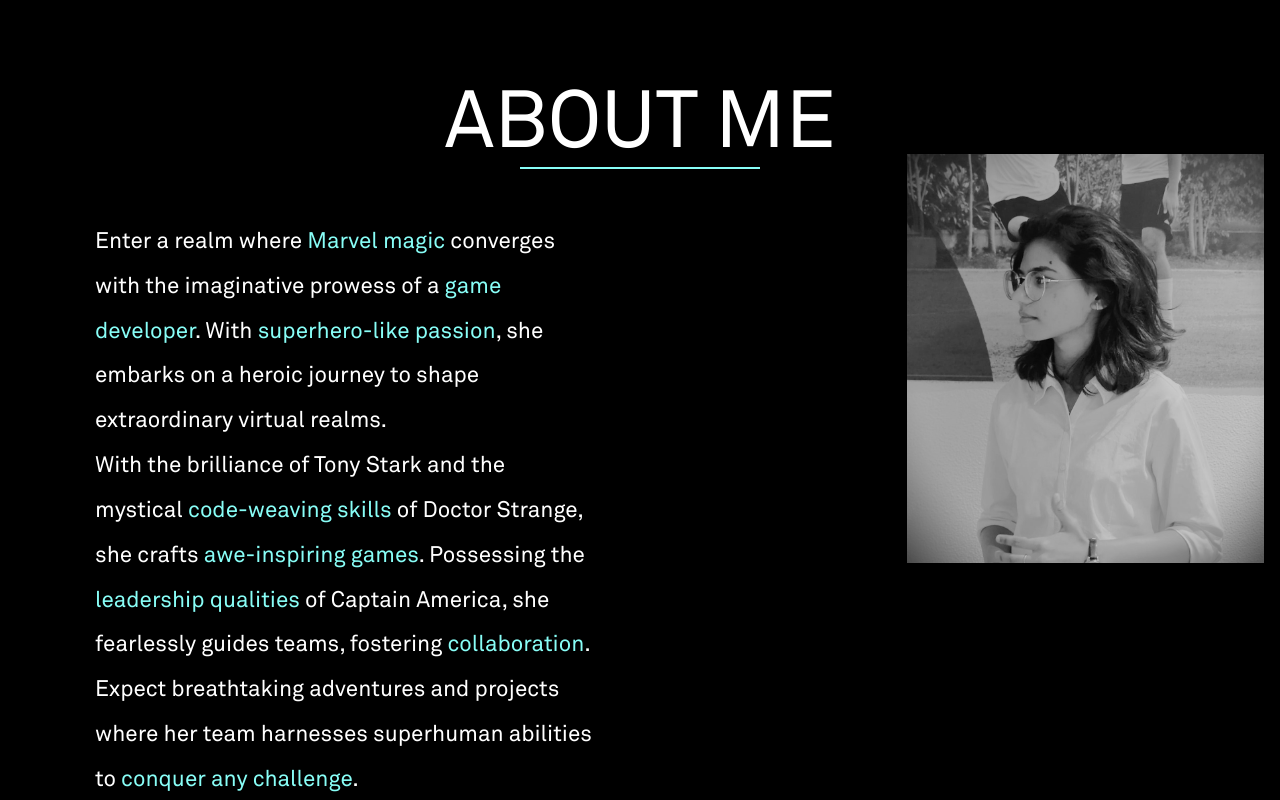
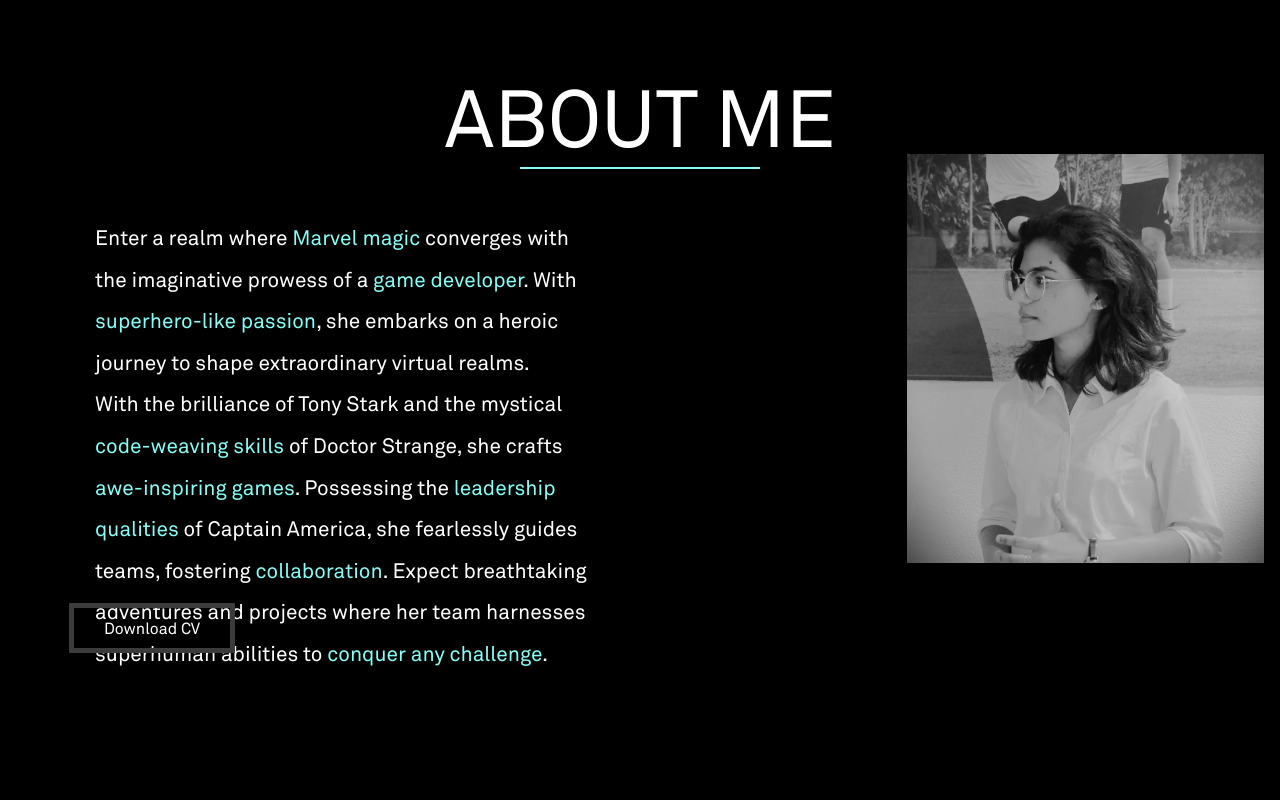
Before and after one commit to ParkhiSaini/Portfolio, a React (Create React App) app: page / in a window 1280 px wide. Shown: the part 3054-3854 px from the top of the page. Built offline with nearby package versions, Linux system fonts and the light colour scheme.

Commit message:
added download cv

```diff
--- a/src/App.css
+++ b/src/App.css
@@ -423,11 +423,13 @@
   margin-top:1vh;
   margin-left:-70vh;
   margin-bottom: 70px;
-  font-size: 2.8vh;
+  font-size: 2.6vh;
   line-height:2;
   border-radius: 4vh;
+  font-family:  'Akkurat';
+  font-style: normal;
+  font-weight: 400;
 }
-
 
 .highlight {
   color: #88fef7;
@@ -453,3 +455,21 @@
 .profile-photo:hover {
   filter: none;
 }
+
+
+.cv-button {
+  display: inline-block;
+  padding: 10px 30px;
+  text-decoration: none;
+  border: 5px solid #3c3b3b;
+  border-radius: 0px;
+  position: relative;
+  top: -12vh;
+  left:-61vh;
+  color:#ffffff
+}
+
+.cv-button a:link {
+  text-decoration: none;
+  color: #88FEF7;
+}
--- a/src/Components/AboutPage.js
+++ b/src/Components/AboutPage.js
@@ -1,6 +1,6 @@
 import React from 'react';
 import profile from "../Images/profile_cropped.jpeg";
-
+import resume from "../Images/Resume.pdf";
 function About(){
     return(
         <div className="AboutPage">
@@ -13,7 +13,9 @@
             <div className="profile">
             <img class="profile-photo" src={profile} alt="profile-photo" />
            </div>
-
+           <div className="downloadCV">
+           <a href={resume} target="_blank" class="cv-button">Download CV</a>
+           </div>
         </div>
 
     );
```
Also changed, not shown: 1 other file (tests, documents, lock files or other folders).
